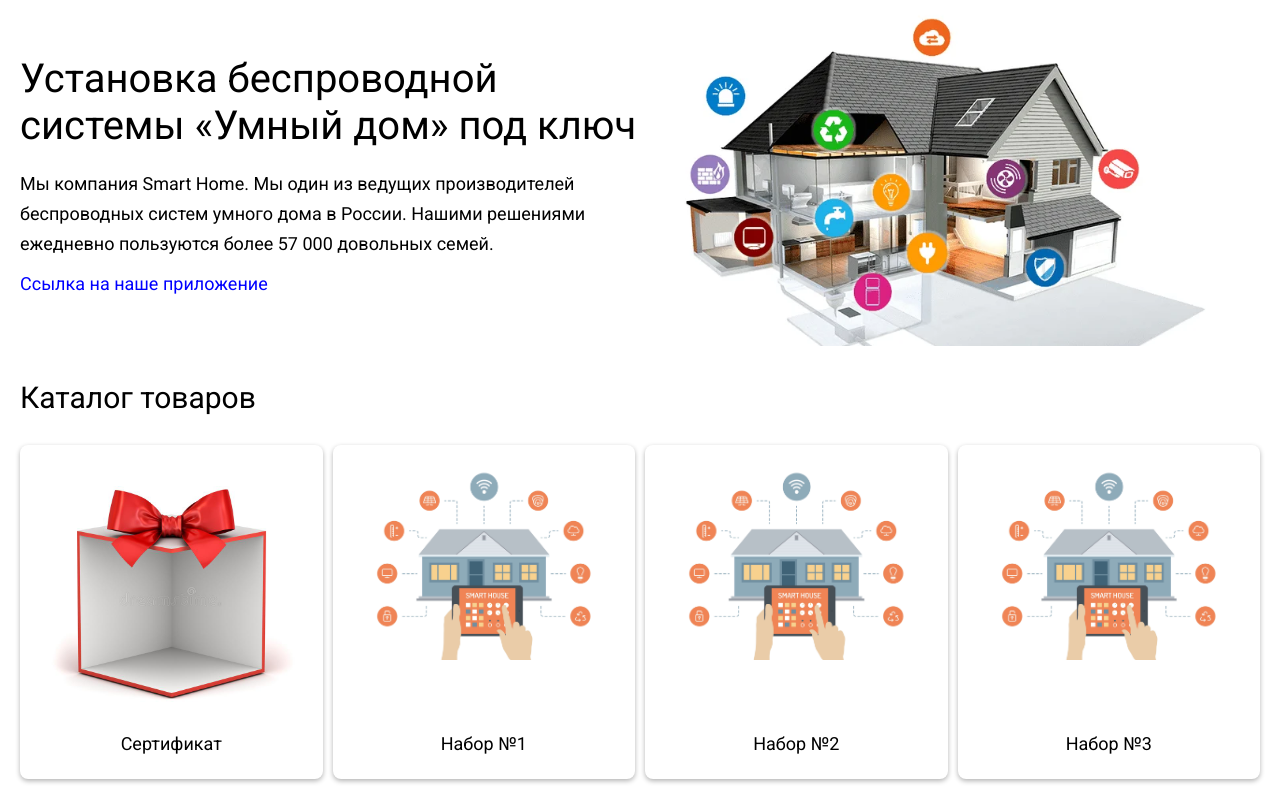
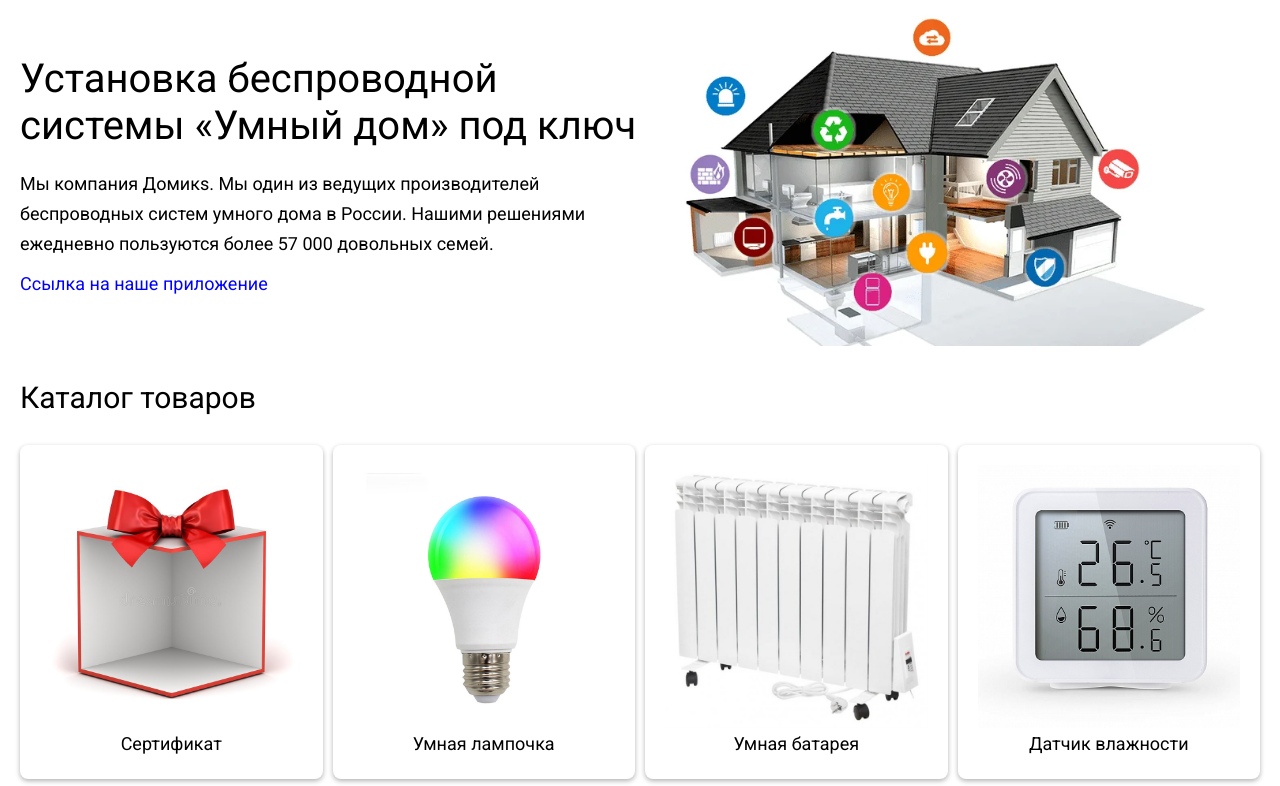
Before and after one commit to Nik-08/Electronics_Store-layout, a plain HTML site: page index.html in a window 1280 px wide. Shown: the part 195-981 px from the top of the page. Drawn offline with Linux system fonts and the light colour scheme.

Commit message:
remove case

```diff
--- a/index.html
+++ b/index.html
@@ -44,9 +44,9 @@
               Установка беспроводной системы «Умный дом» под ключ
             </h1>
             <p class="content__text">
-              Мы компания Smart Home. Мы один из ведущих производителей
-              беспроводных систем умного дома в России. Нашими решениями
-              ежедневно пользуются более 57 000 довольных семей.
+              Мы компания Домикs. Мы один из ведущих производителей беспроводных
+              систем умного дома в России. Нашими решениями ежедневно пользуются
+              более 57 000 довольных семей.
 
               <span class="content__link">
                 <span>Ссылка на наше приложение</span>
@@ -63,18 +63,7 @@
             <img src="img/sert.jpg" alt="" />
             <span class="product__name">Сертификат</span>
           </div>
-          <div class="content__product product">
-            <img src="img/cont_9.jpg" alt="" />
-            <span class="product__name">Набор №1</span>
-          </div>
-          <div class="content__product product">
-            <img src="img/cont_9.jpg" alt="" />
-            <span class="product__name">Набор №2</span>
-          </div>
-          <div class="content__product product">
-            <img src="img/cont_9.jpg" alt="" />
-            <span class="product__name">Набор №3</span>
-          </div>
+
           <div class="content__product product">
             <img src="img/lamp.jpeg" alt="" />
             <span class="product__name">Умная лампочка</span>
```
Also changed, not shown: 1 other file.
